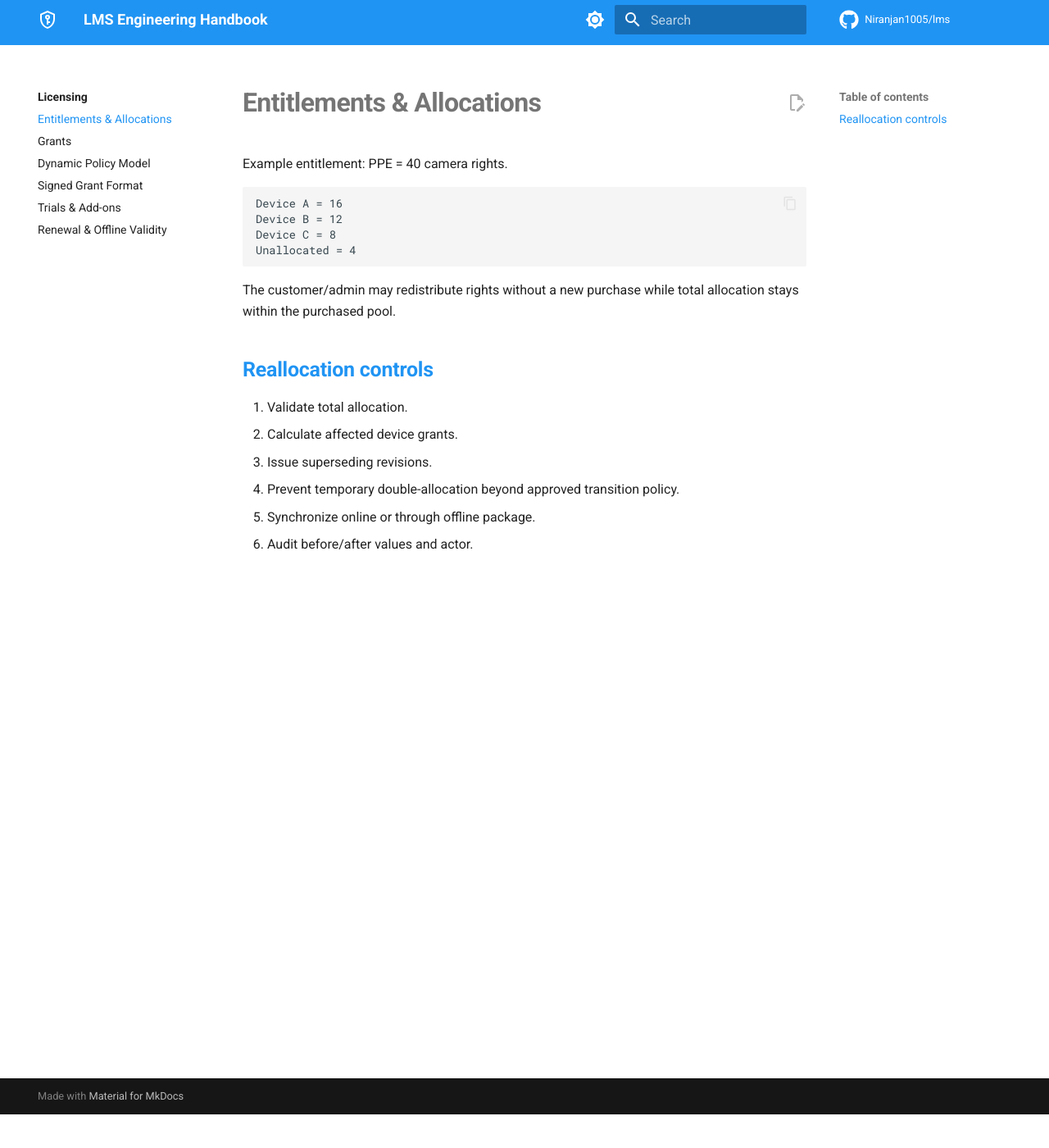
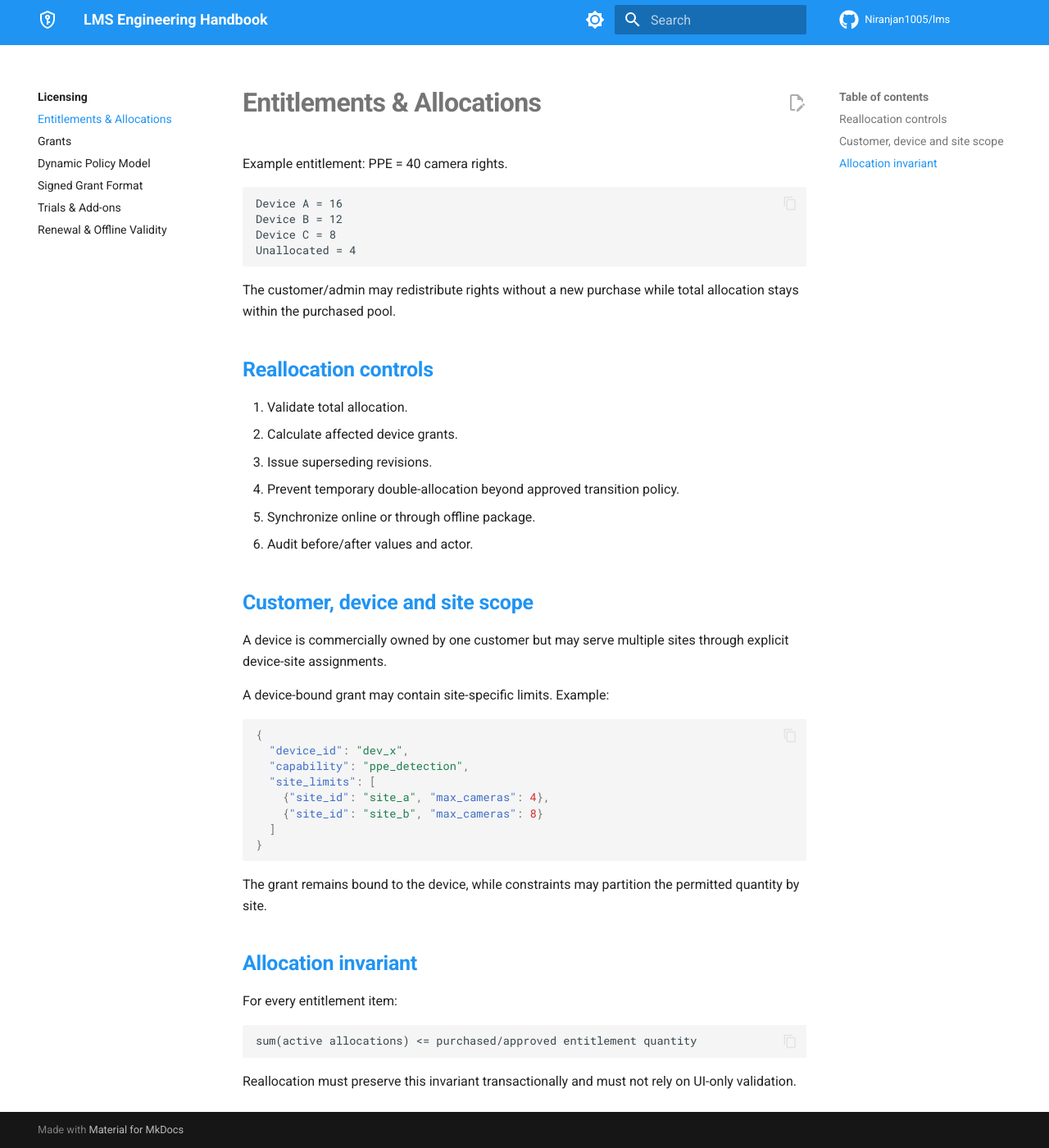
Before and after one commit to Niranjan1005/lms, an MkDocs documentation site: the page built from docs/licensing/entitlements.md, in a window 1280 px wide and 1400 px high, scrolled down 41 px. Shown: the whole window at 82% size. Built offline with MkDocs 1.6.1 and Material for MkDocs 9.7.7, drawn with Linux system fonts in a browser that asks for light colours; comment, search, counter and statistics services are not loaded.

Commit message:
docs: document multi-site grant limits and allocation invariant

```diff
--- a/docs/licensing/entitlements.md
+++ b/docs/licensing/entitlements.md
@@ -19,3 +19,32 @@ The customer/admin may redistribute rights without a new purchase while total al
 4. Prevent temporary double-allocation beyond approved transition policy.
 5. Synchronize online or through offline package.
 6. Audit before/after values and actor.
+
+## Customer, device and site scope
+
+A device is commercially owned by one customer but may serve multiple sites through explicit device-site assignments.
+
+A device-bound grant may contain site-specific limits. Example:
+
+~~~json
+{
+  "device_id": "dev_x",
+  "capability": "ppe_detection",
+  "site_limits": [
+    {"site_id": "site_a", "max_cameras": 4},
+    {"site_id": "site_b", "max_cameras": 8}
+  ]
+}
+~~~
+
+The grant remains bound to the device, while constraints may partition the permitted quantity by site.
+
+## Allocation invariant
+
+For every entitlement item:
+
+~~~text
+sum(active allocations) <= purchased/approved entitlement quantity
+~~~
+
+Reallocation must preserve this invariant transactionally and must not rely on UI-only validation.
```
